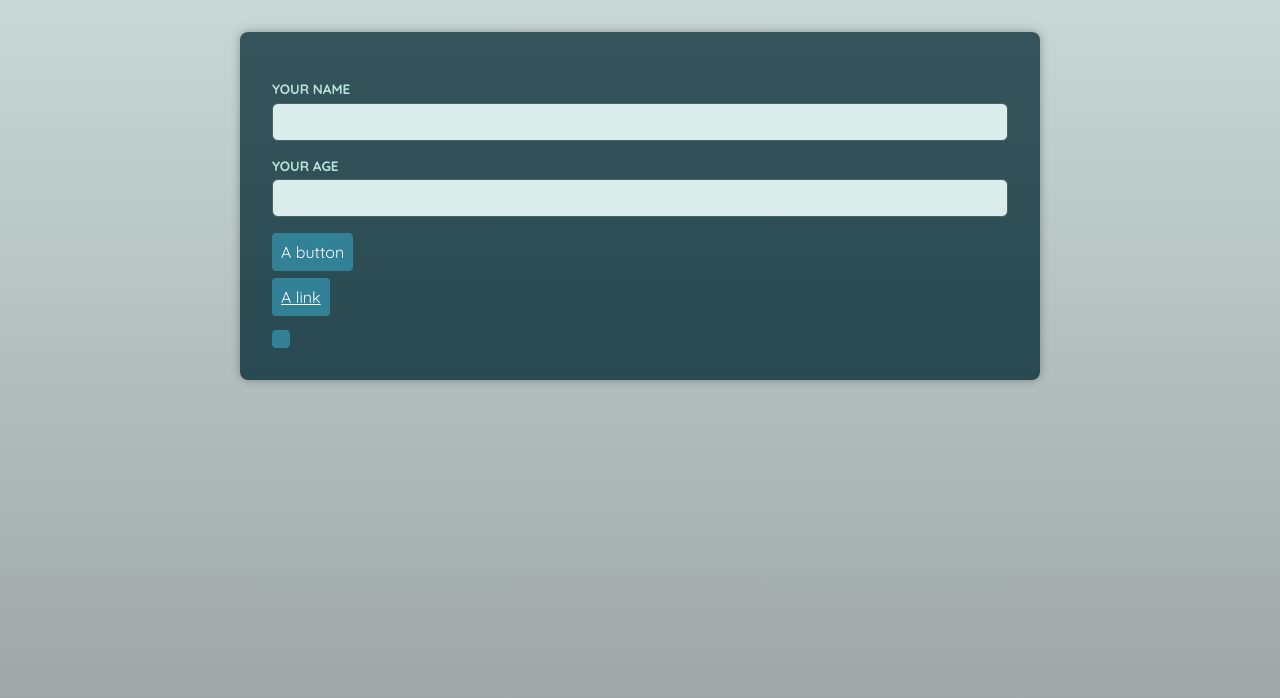
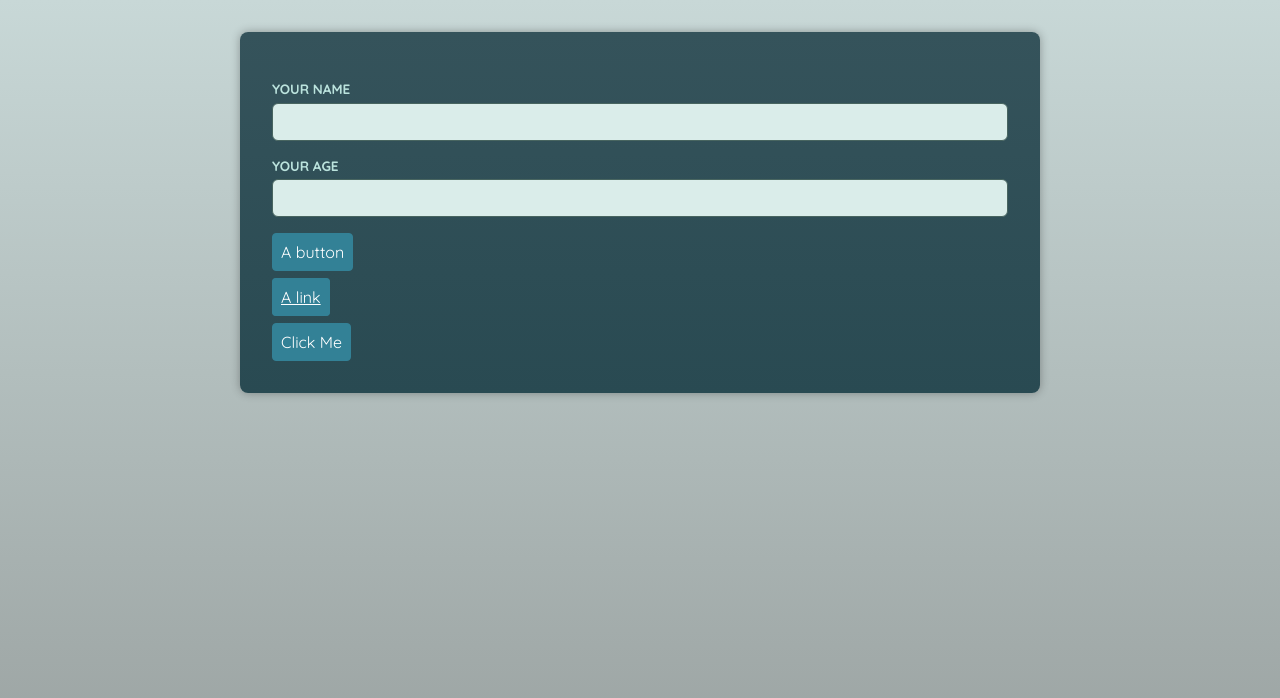
Before and after one commit to ycl818/React_x_TypeScript, a React (Vite) app in the folder Advanced-Components/: page / in a window 1280 px wide. Shown: the top 698 px of the page. Built offline with nearby package versions, Linux system fonts and the light colour scheme; a web font is replaced by a local one.

Commit message:
Building a Better Polymorphic Component with Generics

```diff
--- a/Advanced-Components/src/App.tsx
+++ b/Advanced-Components/src/App.tsx
@@ -15,8 +15,10 @@
         <Button href="https://reactjs.org">A link</Button>
       </p>
 
-      <Container as={Button} />
-      <Container as="div" />
+      <Container as={Button} onClick={() => {}} type="button">
+        Click Me
+      </Container>
+      {/* <Container as="div" /> */}
     </main>
   );
 }
--- a/Advanced-Components/src/Components/Container.tsx
+++ b/Advanced-Components/src/Components/Container.tsx
@@ -1,13 +1,22 @@
-import { type ElementType } from "react";
+import {
+  type ReactNode,
+  type ElementType,
+  type ComponentPropsWithoutRef,
+} from "react";
 
-type ContainerProps = {
-  as: ElementType;
-};
+type ContainerProps<T extends ElementType> = {
+  as?: T;
+  children: ReactNode;
+} & ComponentPropsWithoutRef<T>;
 
-const Container = ({ as: Component }: ContainerProps) => {
-  // const Component = as; 也可以這樣用
+const Container = <C extends ElementType>({
+  as,
+  children,
+  ...props
+}: ContainerProps<C>) => {
+  const Component = as || "div";
 
-  return <Component />;
+  return <Component {...props}>{children}</Component>;
 };
 
 export default Container;
```
